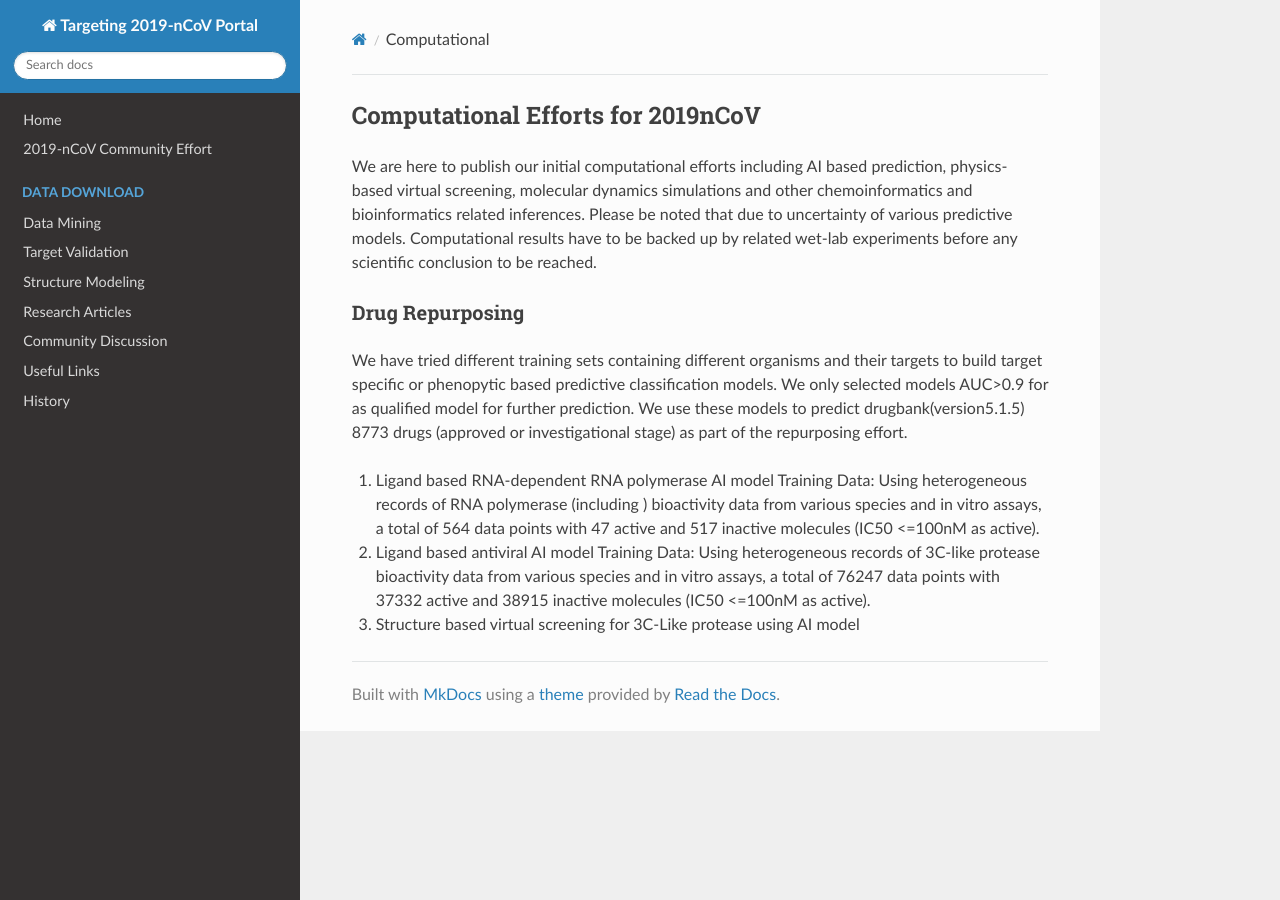
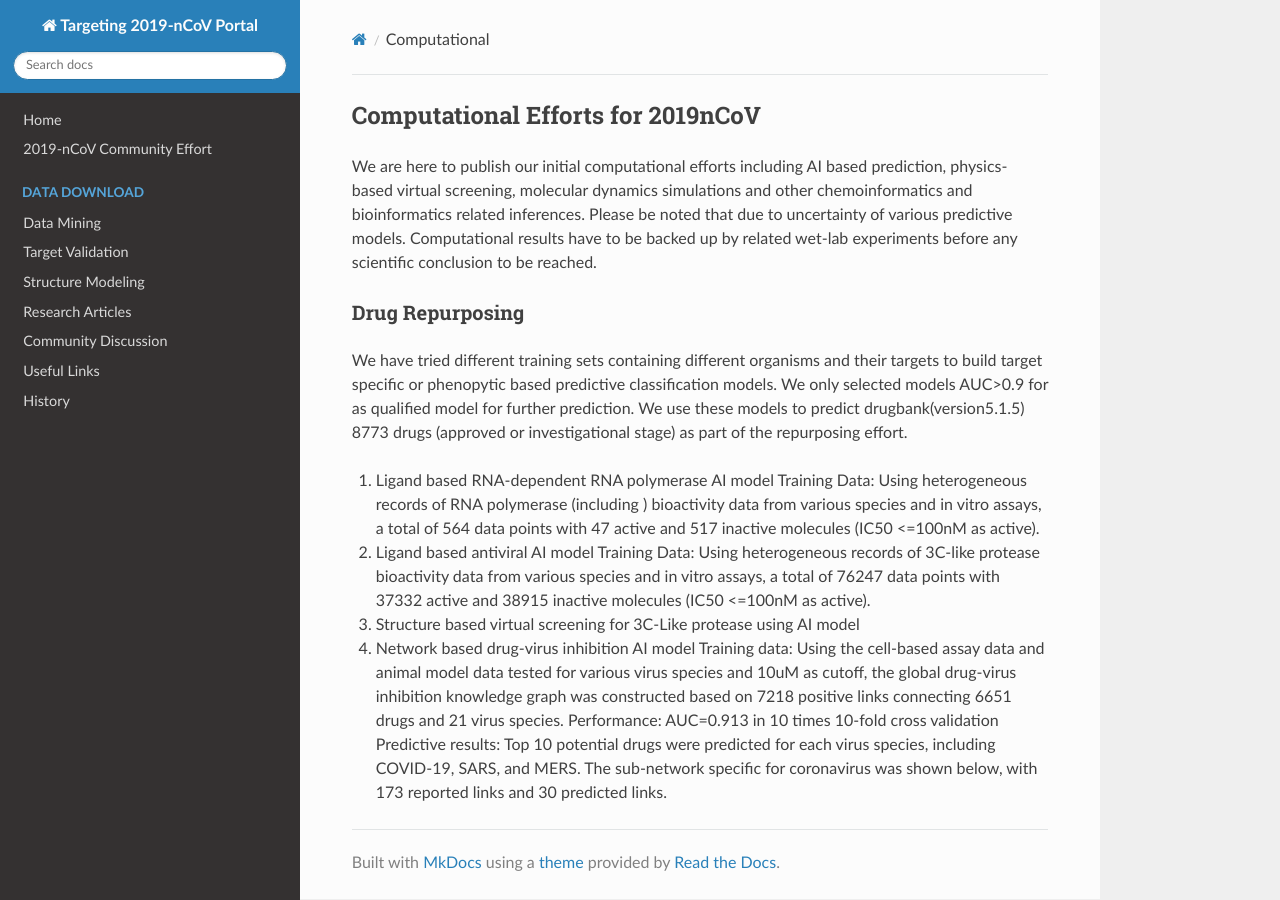
Before and after one commit to GHDDI-AILab/Targeting2019-nCoV, an MkDocs documentation site: the page built from docs/computational.md, in a window 1280 px wide. Built offline with MkDocs 1.6.1, drawn with Linux system fonts in a browser that asks for light colours; nearby versions of some CDN libraries.

Commit message:
netpredict

```diff
--- a/docs/computational.md
+++ b/docs/computational.md
@@ -13,3 +13,9 @@ Training Data: Using heterogeneous records of RNA polymerase (including ) bioact
 Training Data: Using heterogeneous records of 3C-like protease bioactivity data from various species and in vitro assays, a total of 76247 data points with 37332 active and 38915 inactive molecules (IC50 <=100nM as active).
 
 3. Structure based virtual screening for 3C-Like protease using AI model
+
+4. Network based drug-virus inhibition AI model
+Training data: Using the cell-based assay data and animal model data tested for various virus species and 10uM as cutoff, the global drug-virus inhibition knowledge graph was constructed based on 7218 positive links connecting 6651 drugs and 21 virus species.
+Performance: AUC=0.913 in 10 times 10-fold cross validation
+Predictive results: Top 10 potential drugs were predicted for each virus species, including COVID-19, SARS, and MERS.
+The sub-network specific for coronavirus was shown below, with 173 reported links and 30 predicted links.
```
